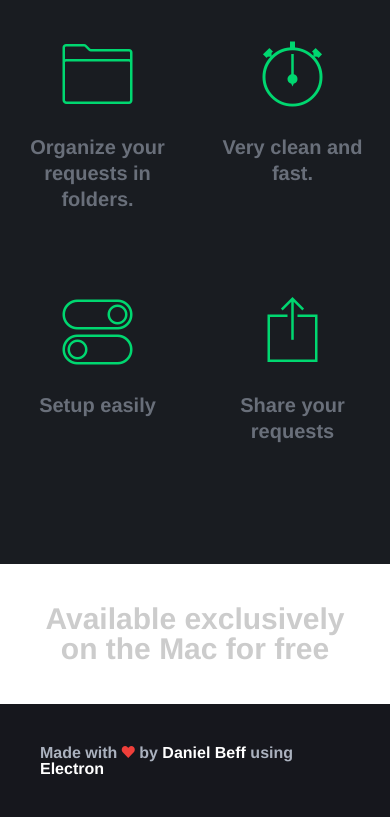
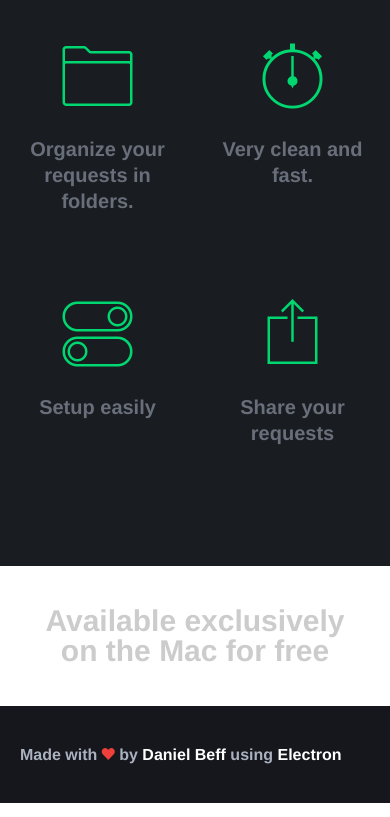
Before and after one commit to requesto/requesto.github.io, a plain HTML site: page index.html in a window 390 px wide. Shown: the part 417-1234 px from the top of the page. Drawn offline with nearby package versions, Linux system fonts and the light colour scheme.

Commit message:
Improve styles

```diff
--- a/assets/styles/main.css
+++ b/assets/styles/main.css
@@ -24,6 +24,7 @@ header nav {
     display: flex;
     padding: 20px 40px;
     align-items: center;
+    border-bottom: #eee solid 2px;
 }
 
 header nav .links{
@@ -265,4 +266,8 @@ footer .ion-heart {
     section.features .list .item .icon {
         font-size: 80px;
     }
+
+    footer{
+        padding: 40px 20px;
+    }
 }
```
